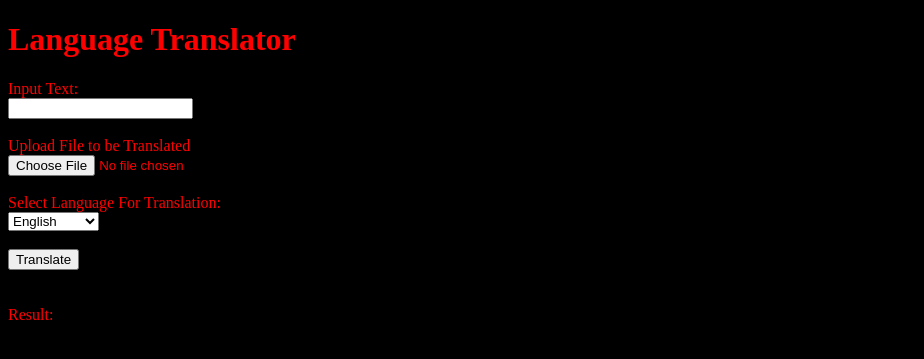
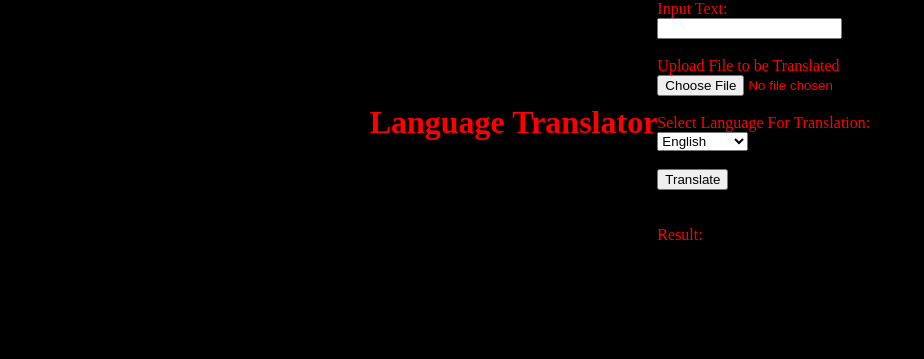
Before and after one commit to Jthomas0521/Translator, a Flask app: page / in a window 1280 px wide. Shown: the top 359 px of the page, without its empty margins (0-924 px from the left). Run offline with Flask 3, Linux system fonts and the light colour scheme; parts of the project's set-up code (start-up, migrations or seed data) failed here and were passed over.

Commit message:
updated requirements-dev.txt

```diff
--- a/src/static/styles/styles.css
+++ b/src/static/styles/styles.css
@@ -1,4 +1,9 @@
 body {
+    display: flex;
     background-color: black;
     color: red;
+    align-items: center;
+    margin: 0;
+    justify-content: center;
+
 }
```
Also changed, not shown: tests/test_app.py (line endings or trailing spaces).
